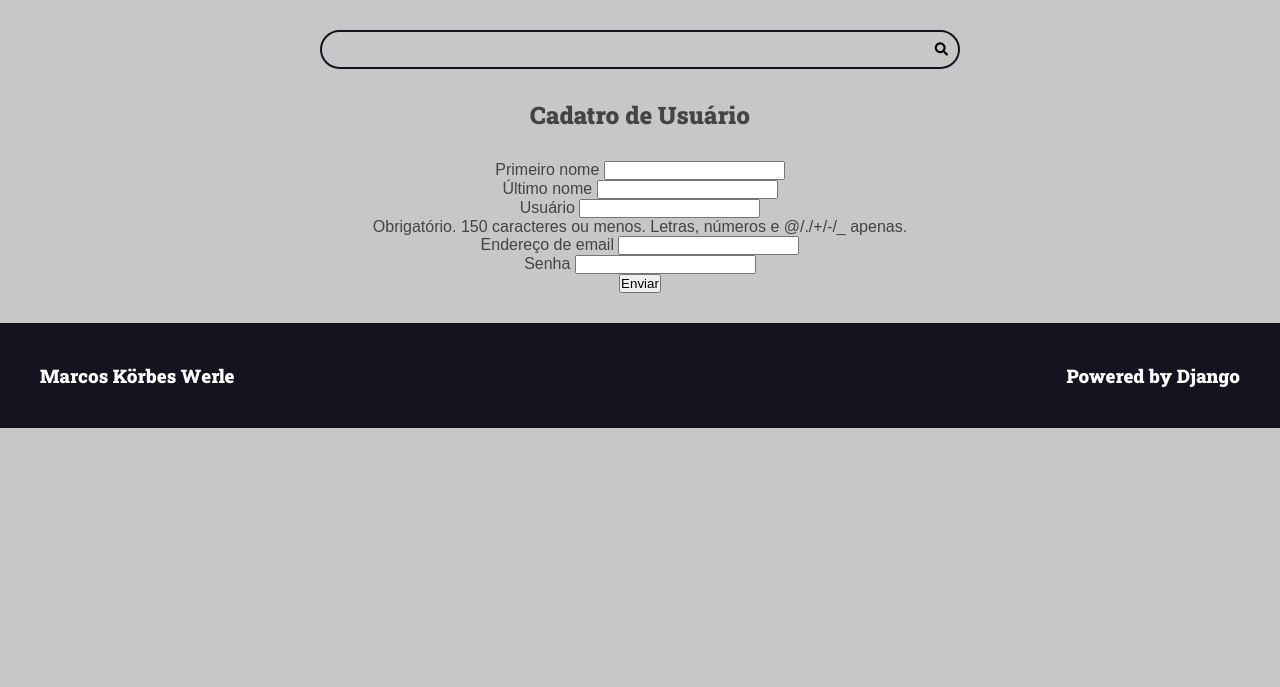
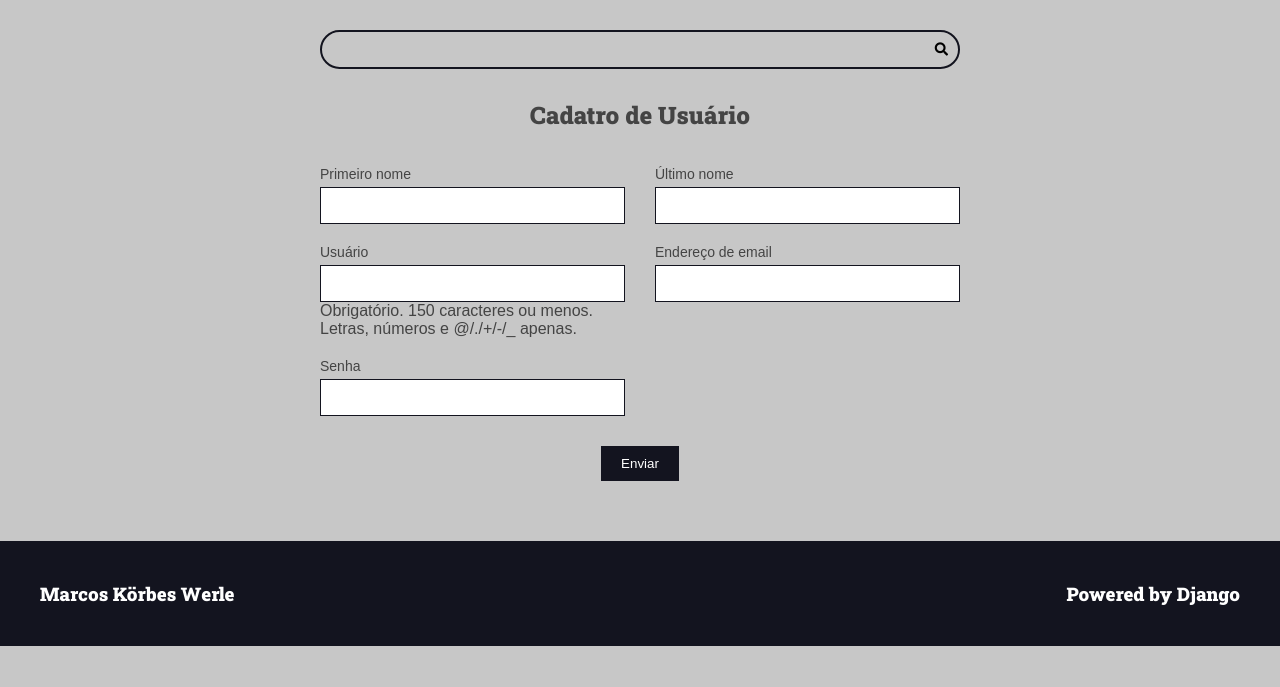
Before and after one commit to marcoskw/masterchef, a Django app: page /authors/register/ in a window 1280 px wide. Shown: the part 113-800 px from the top of the page. Run offline with Django 4.2, Linux system fonts and the light colour scheme.

Commit message:
Apply CSS in register form

```diff
--- a/authors/templates/authors/pages/register.html
+++ b/authors/templates/authors/pages/register.html
@@ -5,7 +5,7 @@
     <div class="main-content center container">
         <h2>Cadatro de Usuário</h2>
     </div>
-    <div class="main-content center container">
+    <div class="main-content     container">
         <form action="{% url "authors:create" %}" method="POST">
             {% csrf_token %}
                 <div class="form-content form-content-grid">
@@ -24,10 +24,12 @@
                         </div>
                     {% endfor %}
                 </div>
-            <div class="form-group center">
-                <button type="submit">
-                    Enviar
-                </button>
+            <div class="form-content form-content-group">
+                <div class="form-group center">
+                    <button type="submit">
+                        Enviar
+                    </button>
+                </div>
             </div>
         </form>
     </div>
--- a/recipes/static/recipes/css/styles.css
+++ b/recipes/static/recipes/css/styles.css
@@ -296,6 +296,46 @@ h6 {
 
 }
 
+/* Forms */
+.form-content {
+    max-width: 64rem;
+    margin: 0 auto;
+    margin-bottom: var(--spacing-gutter-medium);
+  }
+
+  .form-content label,
+  .form-content .help-text,
+  .errorlist {
+    display: block;
+    margin: 0.5rem 0;
+    font-size: 1.4rem;
+    list-style-type: none;
+  }
+
+  .errorlist {
+    color: var(--color-error-dark);
+  }
+
+  .form-content input {
+    width: 100%;
+    padding: 1rem;
+    border-radius:  ;
+    border: 1px solid var(--color-primary-dark);
+  }
+
+  .form-content-grid {
+    display: grid;
+    grid-template-columns: repeat(auto-fit, minmax(30rem, 1fr));
+    gap: calc(var(--spacing-gutter-medium) / 2) var(--spacing-gutter-medium);
+  }
+
+  .form-content button {
+    padding: 1rem 2rem;
+    border: none;
+    background: var(--color-primary-dark);
+    color: var(--color-white);
+  }
+
 /* Messages */
 .messages-container{
     display: flex;
@@ -363,7 +403,8 @@ h6 {
 }
 
 @media (max-width: 600px) {
-    .main-content-list {
+    .main-content-list,
+    .main-content-grid {
         grid-template-columns: repeat(auto-fit, minmax(100%, 1fr));
     }
 }
```
